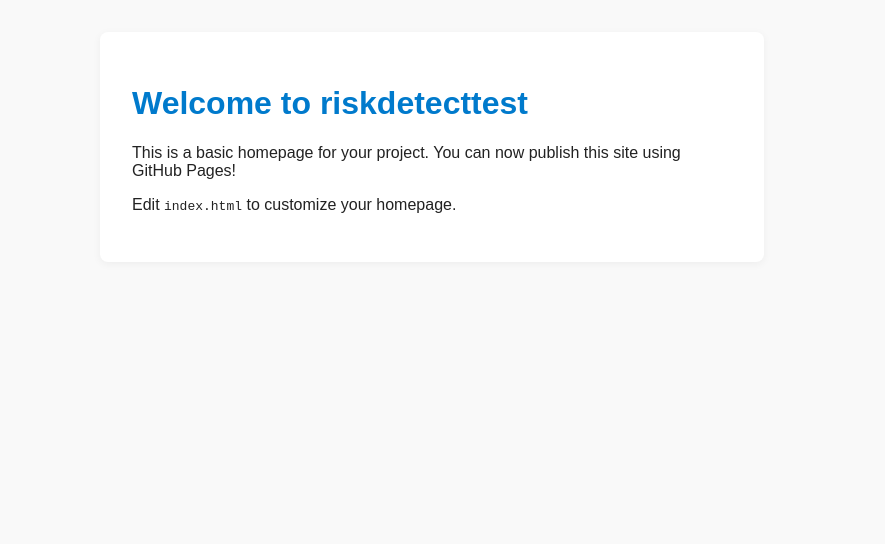
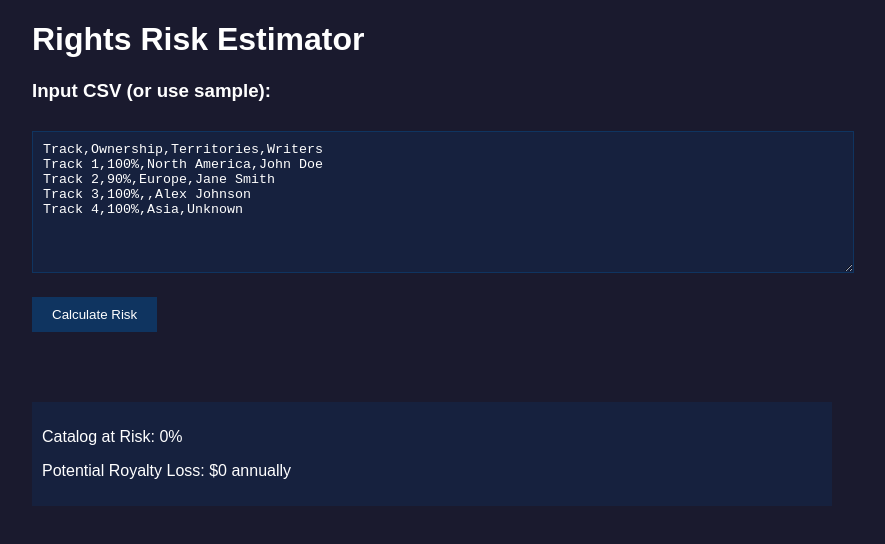
Before and after one commit to convertivio-design/riskdetecttest, a plain HTML site: page index.html in a window 1280 px wide. Shown: the whole page, without its empty margins (208-1093 px from the left). Drawn offline with Linux system fonts and the light colour scheme.

Commit message:
Update homepage to Rights Risk Estimator app

```diff
--- a/index.html
+++ b/index.html
@@ -1,20 +1,118 @@
 <!DOCTYPE html>
-<html lang="en">
+<html>
 <head>
-    <meta charset="UTF-8">
-    <meta name="viewport" content="width=device-width, initial-scale=1.0">
-    <title>Welcome to riskdetecttest</title>
+    <title>Rights Risk Estimator</title>
     <style>
-        body { font-family: Arial, sans-serif; margin: 2em; background: #f9f9f9; color: #222; }
-        h1 { color: #007acc; }
-        .container { background: #fff; padding: 2em; border-radius: 8px; box-shadow: 0 2px 8px rgba(0,0,0,0.05); max-width: 600px; margin: auto; }
+        body {
+            background-color: #1a1a2e;
+            color: white;
+            font-family: Arial, sans-serif;
+            margin: 20px;
+        }
+        .container {
+            max-width: 800px;
+            margin: 0 auto;
+        }
+        textarea {
+            background-color: #16213e;
+            color: white;
+            border: 1px solid #0f3460;
+            width: 100%;
+            padding: 10px;
+            margin: 10px 0;
+        }
+        button {
+            background-color: #0f3460;
+            color: white;
+            border: none;
+            padding: 10px 20px;
+            cursor: pointer;
+            margin: 10px 0;
+        }
+        button:hover {
+            background-color: #e94560;
+        }
+        #riskMeter {
+            padding: 15px;
+            text-align: center;
+            margin: 15px 0;
+            font-weight: bold;
+            border-radius: 5px;
+        }
+        .result {
+            margin: 10px 0;
+            padding: 10px;
+            background-color: #16213e;
+        }
     </style>
 </head>
 <body>
     <div class="container">
-        <h1>Welcome to riskdetecttest</h1>
-        <p>This is a basic homepage for your project. You can now publish this site using GitHub Pages!</p>
-        <p>Edit <code>index.html</code> to customize your homepage.</p>
+        <h1>Rights Risk Estimator</h1>
+
+        <h3>Input CSV (or use sample):</h3>
+        <textarea id="csvInput" rows="8">
+Track,Ownership,Territories,Writers
+Track 1,100%,North America,John Doe
+Track 2,90%,Europe,Jane Smith
+Track 3,100%,,Alex Johnson
+Track 4,100%,Asia,Unknown
+        </textarea>
+
+        <button onclick="calculateRisk()">Calculate Risk</button>
+
+        <div id="riskMeter"></div>
+
+        <div class="result">
+            <p>Catalog at Risk: <span id="catalogRisk">0%</span></p>
+            <p>Potential Royalty Loss: <span id="potentialLoss">$0</span> annually</p>
+        </div>
     </div>
+
+    <script>
+        function calculateRisk() {
+            const csvText = document.getElementById('csvInput').value;
+            const rows = csvText.split('\n').filter(row => row.trim() !== '');
+
+            if (rows.length < 2) {
+                alert('Invalid CSV format');
+                return;
+            }
+
+            const flagged = rows.slice(1).reduce((acc, row) => {
+                const [_, ownership, territories, writers] = row.split(',');
+                const ownershipFlag = ownership.trim() !== '100%';
+                const territoriesFlag = !territories?.trim();
+                const writersFlag = !writers?.trim() || /unknown|various/i.test(writers);
+                return acc + (ownershipFlag || territoriesFlag || writersFlag ? 1 : 0);
+            }, 0);
+
+            const total = rows.length - 1;
+            const percentAtRisk = (flagged / total) * 100;
+            const potentialLoss = flagged * 500;
+
+            // Update UI
+            document.getElementById('catalogRisk').textContent = `${percentAtRisk.toFixed(1)}%`;
+            document.getElementById('potentialLoss').textContent = `$${potentialLoss}`;
+
+            // Risk meter
+            const riskMeter = document.getElementById('riskMeter');
+            let riskLevel, color;
+
+            if (percentAtRisk < 10) {
+                riskLevel = 'LOW RISK';
+                color = '#4CAF50';
+            } else if (percentAtRisk <= 25) {
+                riskLevel = 'MEDIUM RISK';
+                color = '#FFC107';
+            } else {
+                riskLevel = 'HIGH RISK';
+                color = '#F44336';
+            }
+
+            riskMeter.textContent = riskLevel;
+            riskMeter.style.backgroundColor = color;
+        }
+    </script>
 </body>
 </html>
```
